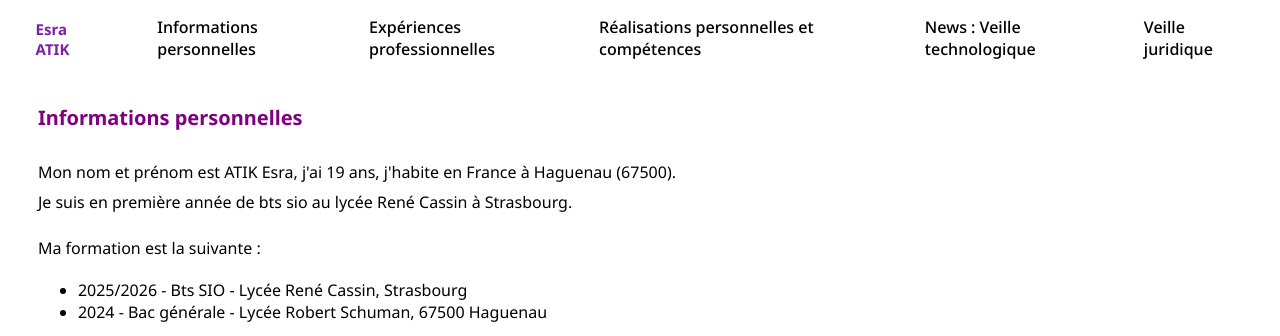
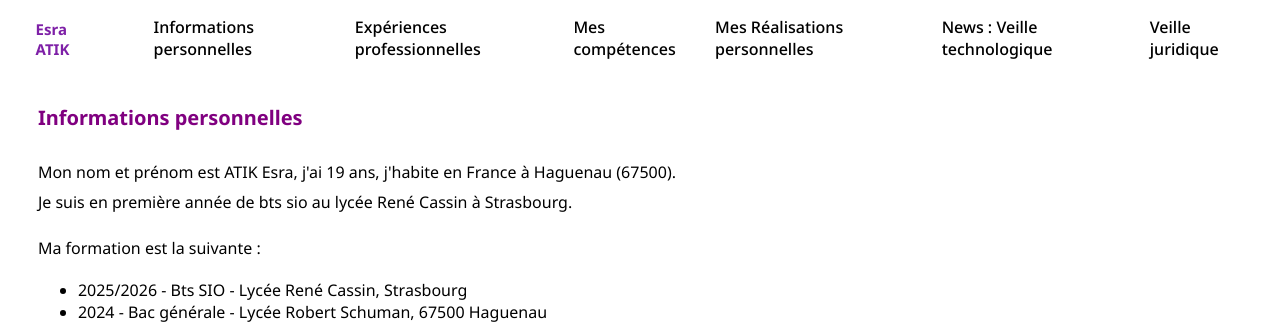
Before and after one commit to Esraatik/ATIKEsra.Portfolio.io, a plain HTML site: page index.html in a window 1280 px wide. Shown: the top 336 px of the page. Drawn offline with Linux system fonts and the light colour scheme.

Commit message:
Update index.html

```diff
--- a/index.html
+++ b/index.html
@@ -14,7 +14,8 @@
             <ul>
                <li><a href="#about-me">Informations personnelles</a></li>
                 <li><a href="#skills">Expériences professionnelles</a></li>
-                <li><a href="#interests">Réalisations personnelles et compétences</a></li>
+                <li><a href="#interests">Mes compétences</a></li>
+                <li><a href="#realisations">Mes Réalisations personnelles</a></li>
                 <li><a href="#studies">News : Veille technologique</a></li>
                 <li><a href="#upcoming-projects">Veille juridique</a></li>
             </ul>
@@ -55,7 +56,7 @@
                 </div>
             </section>
 
-            <section class="Réalisations personnelles et compétences" ,id="interests">
+            <section class="Mes compétences" , id="interests">
                 <h1>Mes compétences</h1>
                 <p class="informatique">En Informatique<br>
                     <ul class="informatique">
@@ -71,7 +72,7 @@
                     </ul></p>
             </section>
 
-            <section class="Realisations personnelles">
+            <section class="Realisations personnelles" , id="realisations">
                 <h1>Réalisations personnelles</h1>
                 <h3>2021</h3>
                 <div class="image-container">
```
